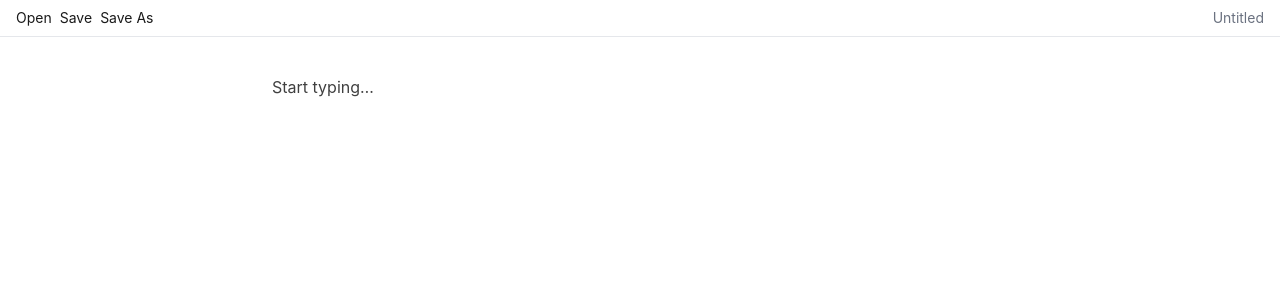
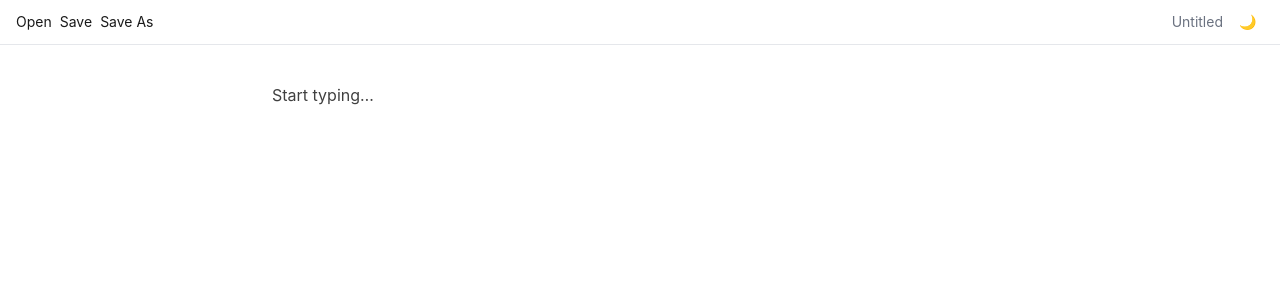
Before and after one commit to aestriex/word-processor, a React (Vite) app: page / in a window 1280 px wide. Shown: the top 300 px of the page. Built offline with nearby package versions, Linux system fonts and the light colour scheme.

Commit message:
[feat] Dark-mode toggle

```diff
--- a/src/components/layout/TopBar.tsx
+++ b/src/components/layout/TopBar.tsx
@@ -1,3 +1,4 @@
+import { useConfigStore } from '../../lib/config/store';
 import { useDocumentStore } from '../../lib/document/store';
 
 export function TopBar() {
@@ -7,6 +8,9 @@ export function TopBar() {
   const saveAs = useDocumentStore((s) => s.saveAs);
   const openFile = useDocumentStore((s) => s.openFile);
 
+  const theme = useConfigStore((s) => s.config.theme);
+  const setTheme = useConfigStore((s) => s.setTheme);
+
   return (
     <div className="flex items-center gap-2 border-b border-border px-4 py-2 text-sm">
       <button onClick={openFile}>Open</button>
@@ -15,6 +19,13 @@ export function TopBar() {
       <span className="ml-auto text-muted">
         {filePath ?? 'Untitled'}{isDirty ? ' •' : ''}
       </span>
+      <button
+        onClick={() => setTheme(theme === 'dark' ? 'light' : 'dark')}
+        className="rounded px-2 py-1 hover:bg-border"
+        aria-label="Toggle dark mode"
+      >
+        {theme === 'dark' ? '☀️' : '🌙'}
+      </button>
     </div>
   );
 }
```
